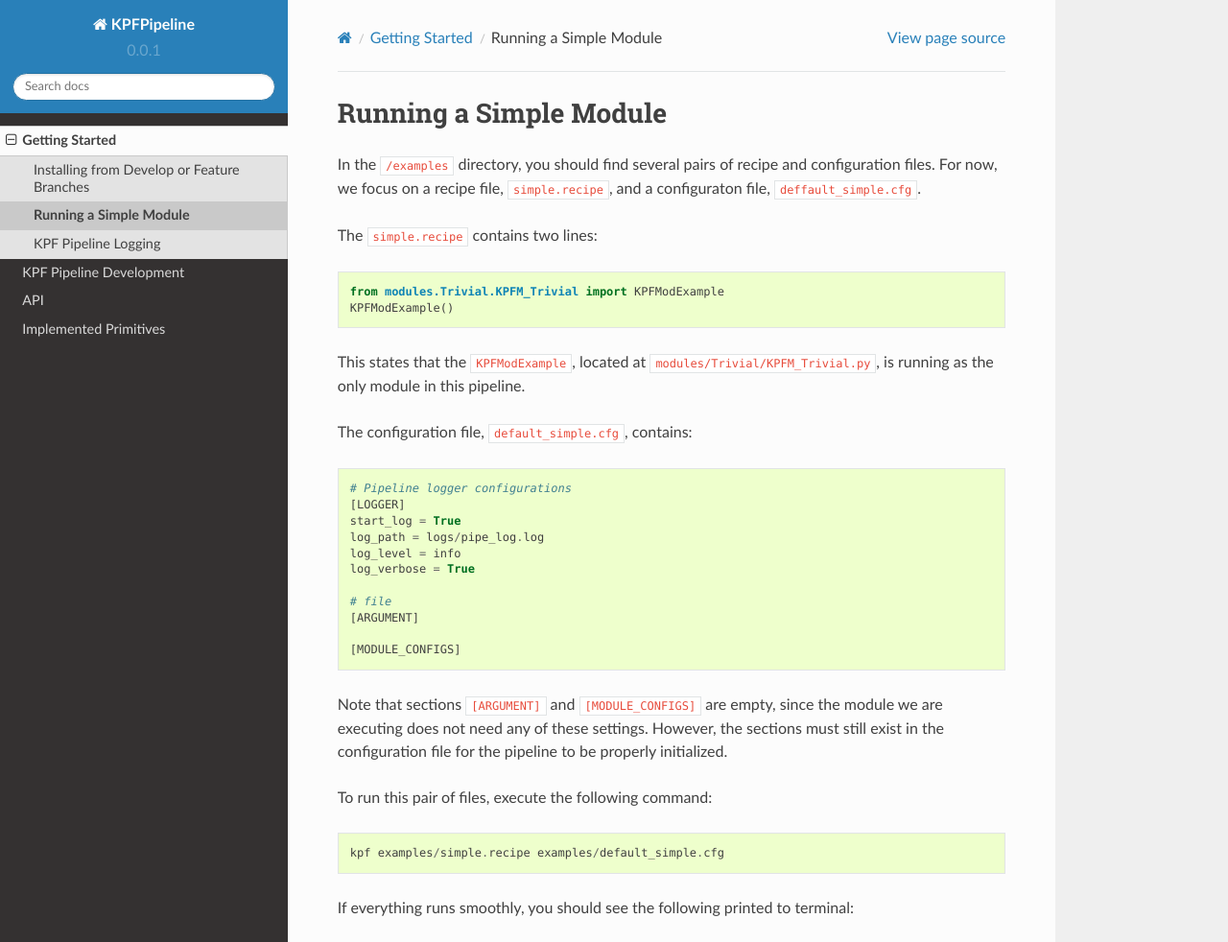
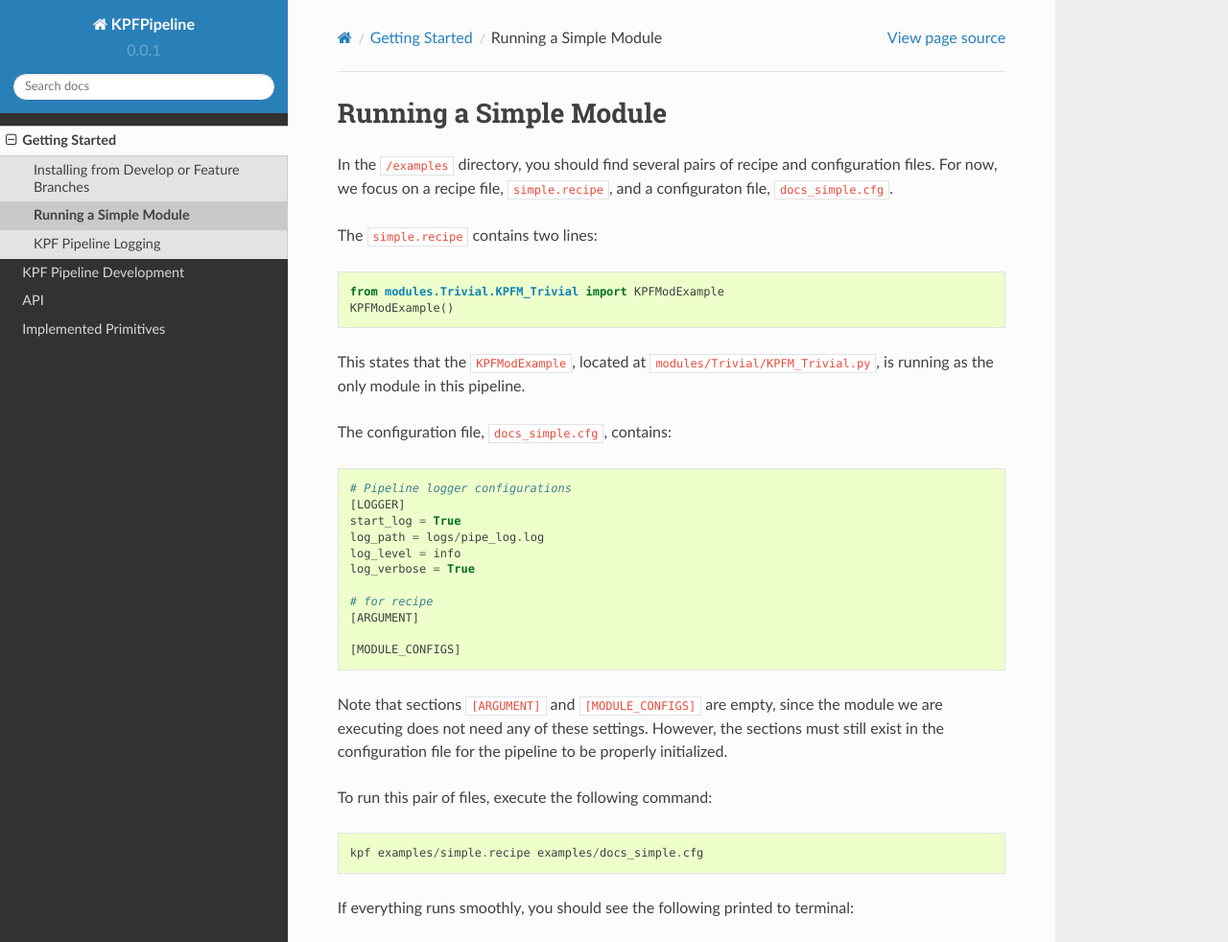
Before and after one commit to Keck-DataReductionPipelines/KPF-Pipeline, a Sphinx documentation site: the page built from docs/source/intro/example_trivial.rst, in a window 1280 px wide and 1400 px high. Shown: the top 982 px of the window at 96% size. Built offline with Sphinx 7.4.7 and the Read the Docs theme 2.0.0, drawn with Linux system fonts in a browser that asks for light colours; formulas are drawn with MathJax 3; pages that are not in the unit, such as notebooks, are missing from menus.

Commit message:
feature/readthedoc_simple_module add docs_simple.cfg for simple.recipe. recover default_simple.cfg as the original in develop.

```diff
--- a/docs/source/intro/example_trivial.rst
+++ b/docs/source/intro/example_trivial.rst
@@ -3,7 +3,7 @@ Running a Simple Module
 
 In the ``/examples`` directory, you should find several pairs of recipe
 and configuration files. For now, we focus on a recipe file, ``simple.recipe``,
-and a configuraton file, ``deffault_simple.cfg``.
+and a configuraton file, ``docs_simple.cfg``.
 
 The ``simple.recipe`` contains two lines::
 
@@ -14,7 +14,7 @@ This states that the ``KPFModExample``,
 located at ``modules/Trivial/KPFM_Trivial.py``, is running as the
 only module in this pipeline.
 
-The configuration file, ``default_simple.cfg``,  contains::
+The configuration file, ``docs_simple.cfg``,  contains::
 
     # Pipeline logger configurations
     [LOGGER]
@@ -23,7 +23,7 @@ The configuration file, ``default_simple.cfg``,  contains::
     log_level = info
     log_verbose = True
 
-    # file
+    # for recipe
     [ARGUMENT]
 
     [MODULE_CONFIGS]
@@ -35,7 +35,7 @@ for the pipeline to be properly initialized.
 
 To run this pair of files, execute the following command::
 
-    kpf examples/simple.recipe examples/default_simple.cfg
+    kpf examples/simple.recipe examples/docs_simple.cfg
 
 If everything runs smoothly, you should see the following
 printed to terminal::
```
Also changed, not shown: 3 other files.
